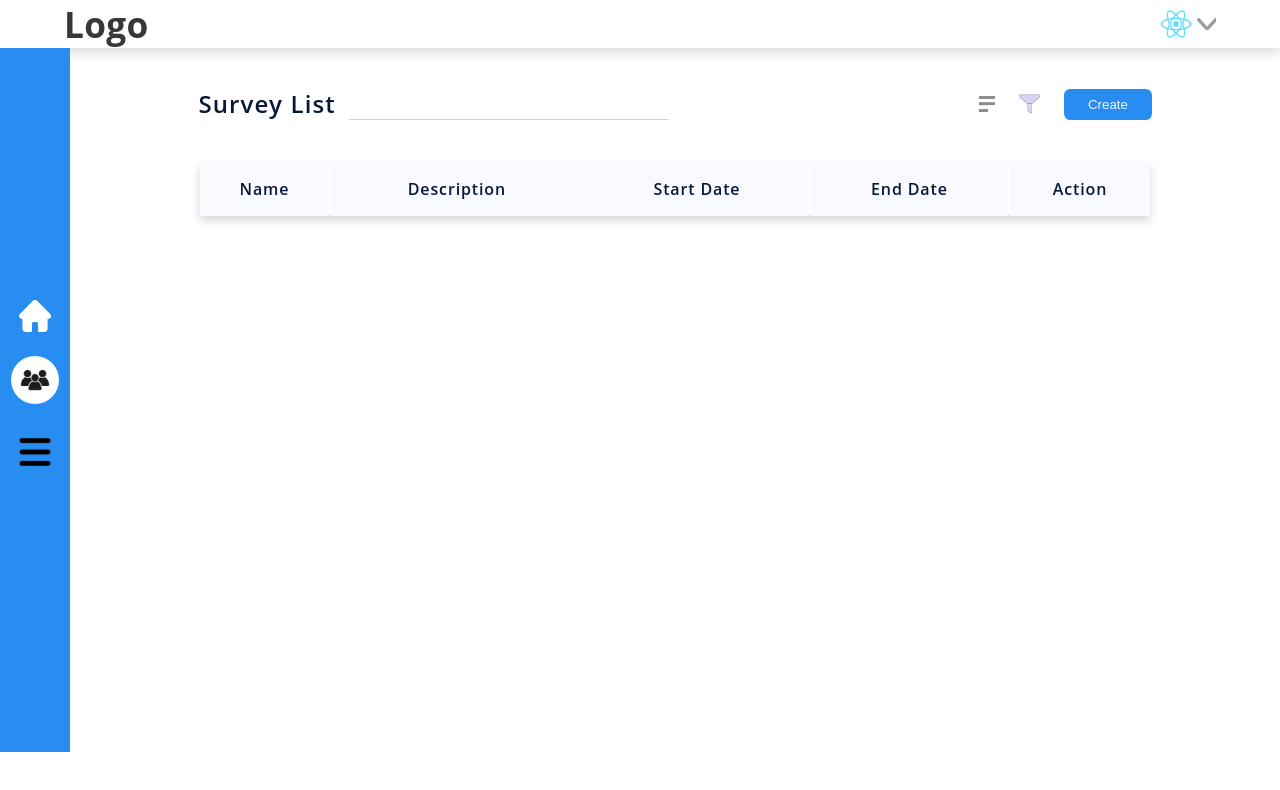
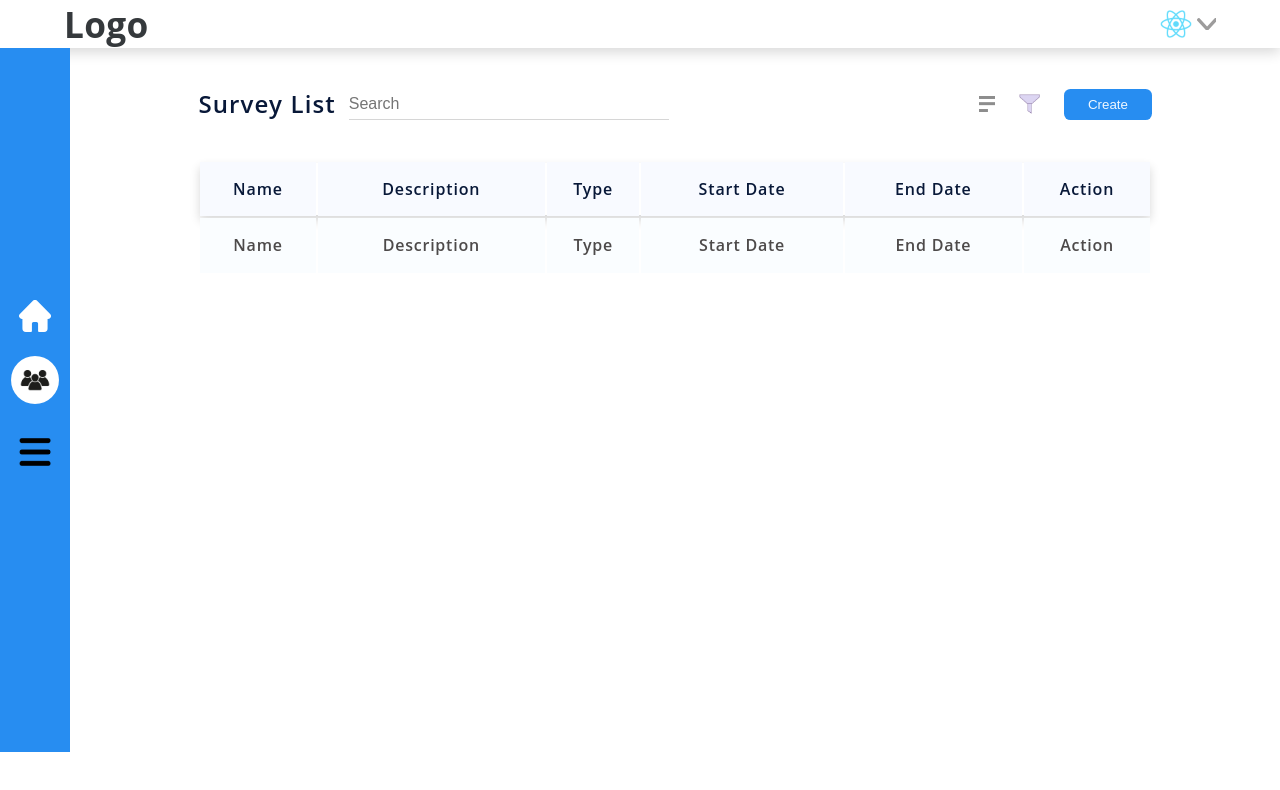
Before and after one commit to shubham34rathod/Project_Survey, a React (Create React App) app in the folder FrontEnd/: page / in a window 1280 px wide. Shown: the top 790 px of the page. Built offline with nearby package versions, Linux system fonts and the light colour scheme.

Commit message:
Added filter icon

```diff
--- a/FrontEnd/src/Pages/SurveyList.js
+++ b/FrontEnd/src/Pages/SurveyList.js
@@ -12,7 +12,7 @@ export default function SurveyList() {
                     <div id='searchform'>
                         <form>
                             <label>Survey List</label>
-                            <input type='text' />
+                            <input type='text' placeholder='Search' />
                         </form>
                     </div>
                     <div id='util'>
@@ -28,12 +28,20 @@ export default function SurveyList() {
                         <thead>
                             <th>Name</th>
                             <th>Description</th>
+                            <th>Type</th>
                             <th>Start Date</th>
                             <th>End Date</th>
                             <th>Action</th>
                         </thead>
                         <tbody>
-                            <tr></tr>
+                            <tr>
+                            <td>Name</td>
+                            <td>Description</td>
+                            <td>Type</td>
+                            <td>Start Date</td>
+                            <td>End Date</td>
+                            <td>Action</td>
+                            </tr>
                         </tbody>
                     </table>
                 </div>
```
